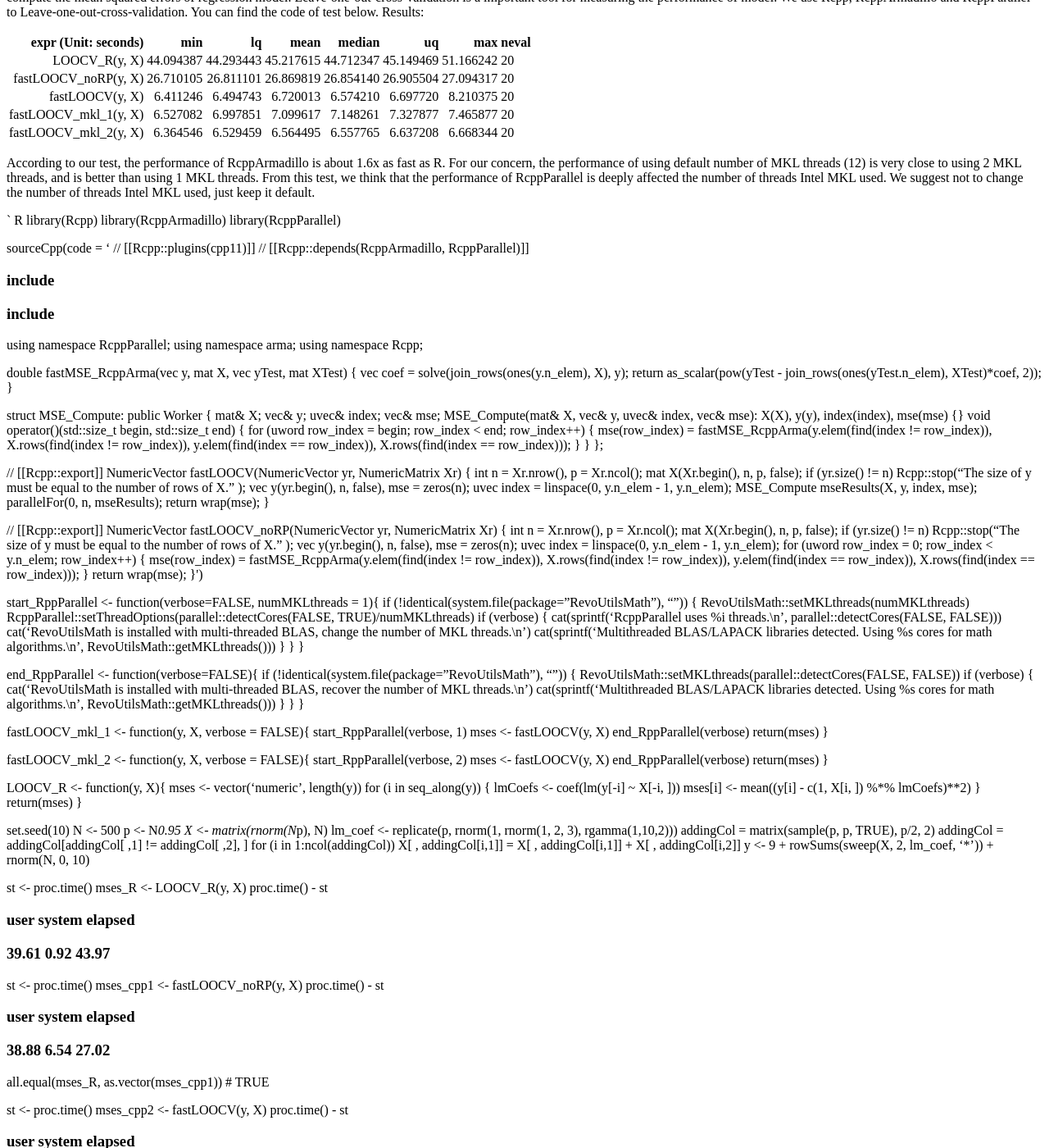
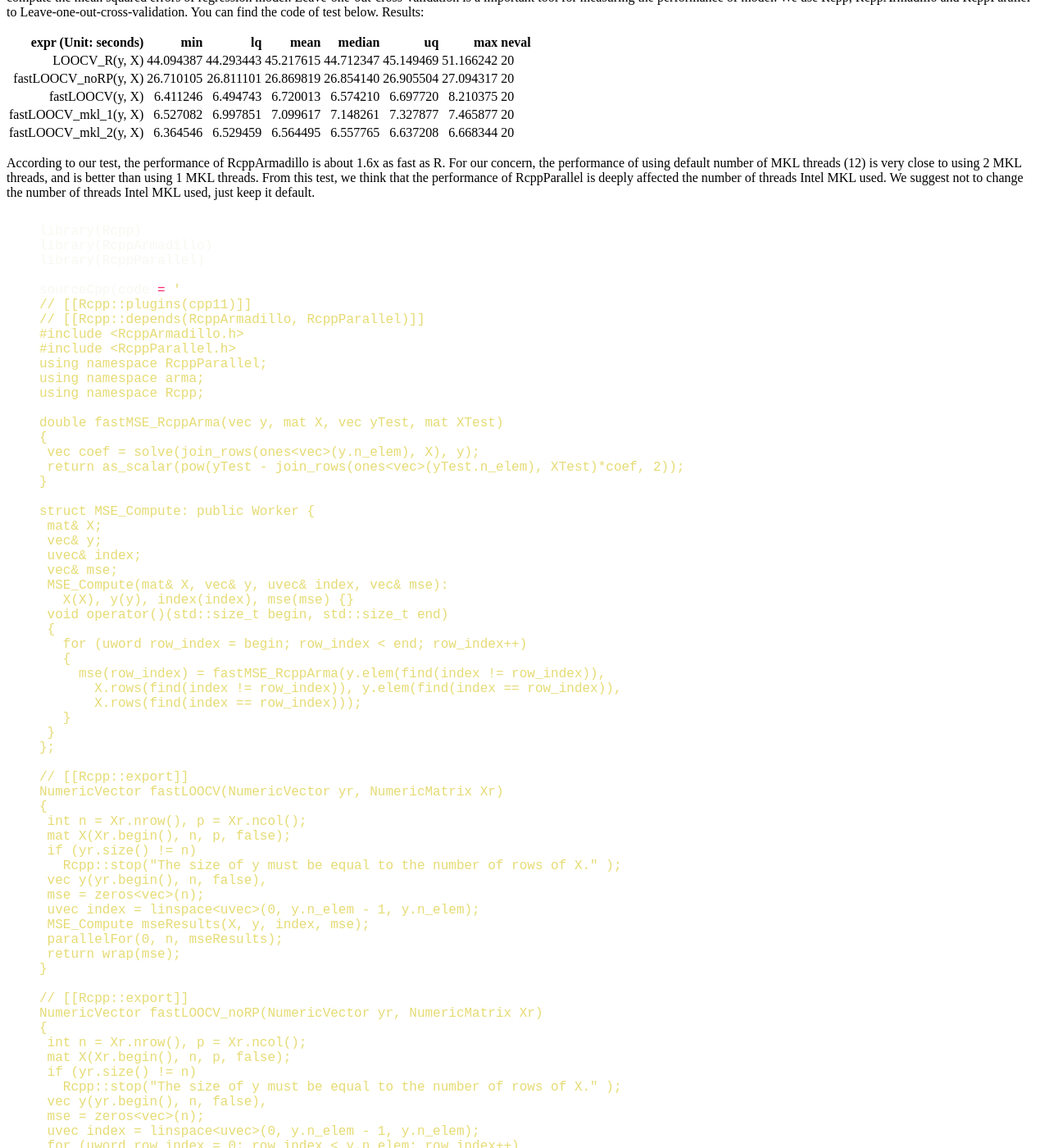
Before and after one commit to chengyucatch/chingchuan-chen.github.com, a Jekyll site: the page built from _posts/2016-01-18-RcppParallel_and_RRO_about_intel_MKL_multithread.md, in a window 1280 px wide and 1400 px high, scrolled down 288 px. Shown: the whole window at 82% size. Built offline with Jekyll 4.4.1, drawn with Linux system fonts in a browser that asks for light colours; nearby versions of some CDN libraries; library files that are not in the unit come from our copies; comment, search, counter and statistics services are not loaded; some of the changed text lies outside the part shown.

Commit message:
Update 2016-01-18-RcppParallel_and_RRO_about_intel_MKL_multithread.md

```diff
--- a/_posts/2016-01-18-RcppParallel_and_RRO_about_intel_MKL_multithread.md
+++ b/_posts/2016-01-18-RcppParallel_and_RRO_about_intel_MKL_multithread.md
@@ -40,7 +40,7 @@ and is better than using 1 MKL threads. From this test, we think that the perfor
 deeply affected the number of threads Intel MKL used.
 We suggest not to change the number of threads Intel MKL used, just keep it default.
 
-` R
+{% highlight R %}
 library(Rcpp)
 library(RcppArmadillo)
 library(RcppParallel)
@@ -220,4 +220,4 @@ microbenchmark(LOOCV_R(y, X), fastLOOCV_noRP(y, X), fastLOOCV(y, X),
 
 # The information of machine: i7-5820K@4.0GHz with 32GB ram.
 # The information of session: RRO 3.2.3 on windows 7 64bit.
-`
+{% endhighlight %}
```
